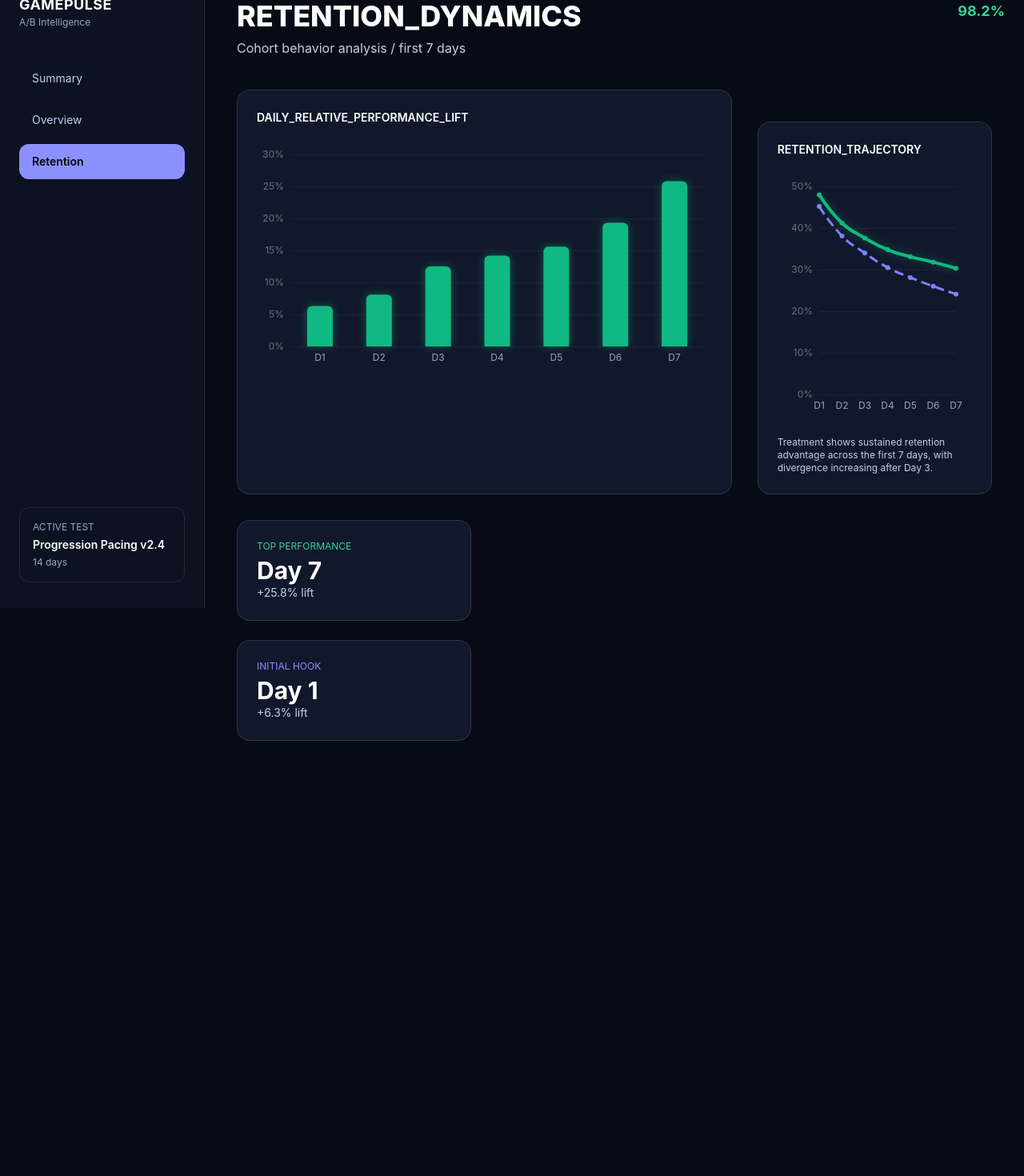
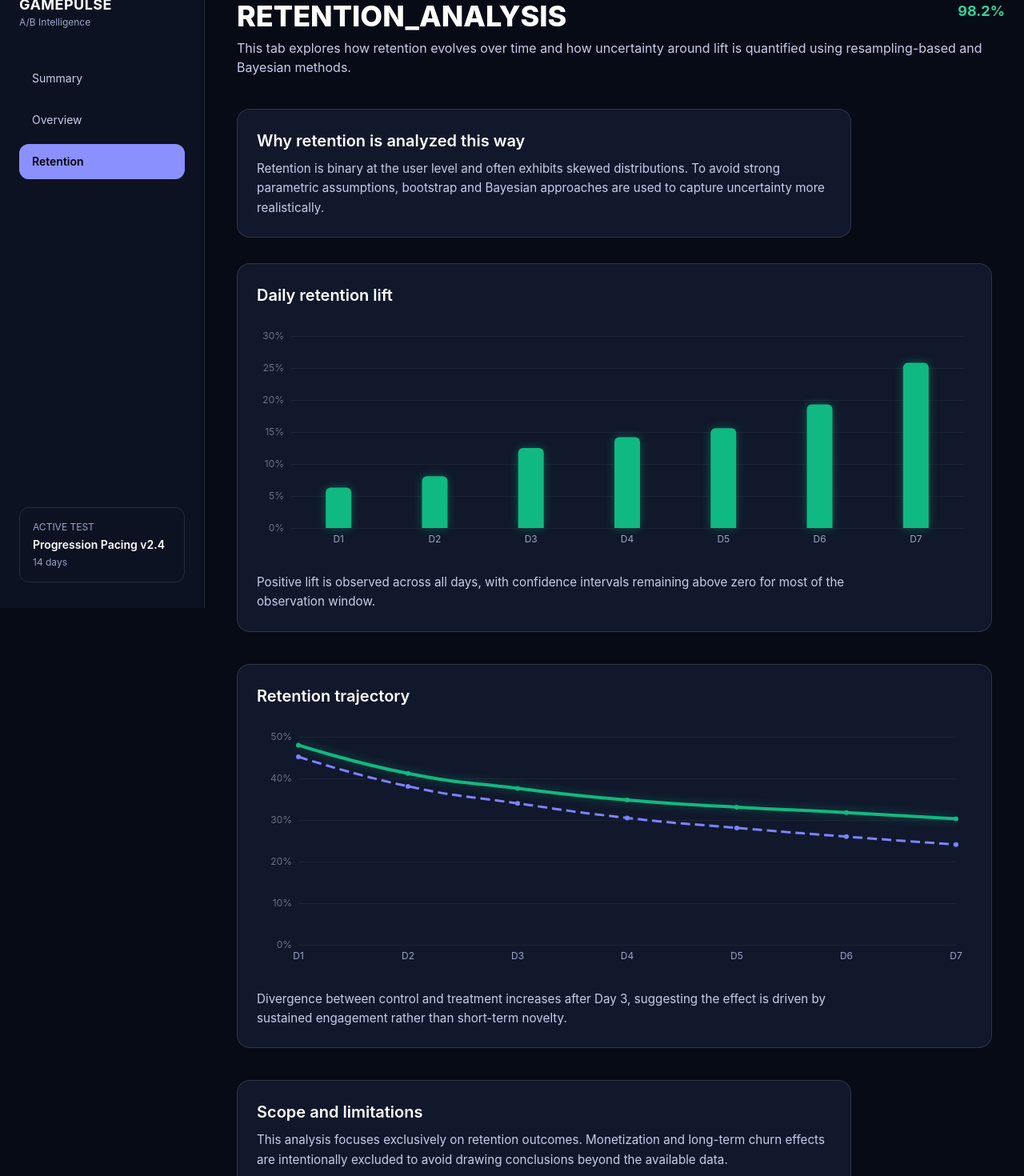
Before and after one commit to pankrulez/Mobile-Games-AB-Testing, a Next.js app in the folder web/: page /retention in a window 1280 px wide. Shown: the part 40-1510 px from the top of the page at 80% size. Before the commit the page ends 1006 px from the top, so only its background shows below. Built offline with nearby package versions, Linux system fonts and the light colour scheme.

Commit message:
add more statistical insights

```diff
--- a/web/app/overview/page.tsx
+++ b/web/app/overview/page.tsx
@@ -8,13 +8,13 @@ export default function OverviewPage() {
       </h1>
 
       <p className="body mb-10 max-w-3xl">
-        High-level comparison of control and treatment variants across
-        primary retention metrics. This view is designed for fast,
-        executive-level decision making.
+        This view provides a high-level snapshot of experiment performance
+        across primary retention metrics. It is designed for fast,
+        decision-oriented interpretation.
       </p>
 
       {/* KPI GRID */}
-      <div className="grid grid-cols-1 md:grid-cols-2 lg:grid-cols-4 gap-6 mb-12">
+      <div className="grid grid-cols-1 md:grid-cols-2 lg:grid-cols-4 gap-6 mb-10">
         <div className="card card-equal p-6">
           <KpiCard title="D1 RETENTION" value="45.2%" delta="+6.3%" />
         </div>
@@ -29,17 +29,27 @@ export default function OverviewPage() {
         </div>
       </div>
 
-      {/* Explanation */}
-      <div className="card p-6 max-w-3xl">
+      {/* Interpretation */}
+      <div className="card p-6 max-w-3xl mb-6">
         <h2 className="heading-md mb-2">
           How to interpret this view
         </h2>
         <p className="body">
-          The treatment variant shows consistent improvement across both
-          Day-1 and Day-7 retention. A Bayesian posterior probability above
-          98% indicates that the observed lift is highly unlikely to be
-          due to random chance. Distributional behavior and daily dynamics
-          are explored in the Retention tab.
+          Metrics shown here intentionally focus on primary KPIs only.
+          Relative improvements are translated into absolute lift to
+          emphasize practical impact rather than percentage optics.
+        </p>
+      </div>
+
+      {/* Limitations */}
+      <div className="card p-6 max-w-3xl">
+        <h2 className="heading-md mb-2">
+          What this view does not show
+        </h2>
+        <p className="body">
+          This overview does not include distributional uncertainty or
+          time-based dynamics. Those details are explored in the Retention tab
+          to avoid cluttering executive decision-making.
         </p>
       </div>
     </section>
--- a/web/app/retention/page.tsx
+++ b/web/app/retention/page.tsx
@@ -17,61 +17,61 @@ export default function RetentionPage() {
   return (
     <section>
       <h1 className="text-4xl font-extrabold mb-2">
-        RETENTION_DYNAMICS
+        RETENTION_ANALYSIS
       </h1>
       <p className="text-[var(--text-secondary)] mb-10">
-        Cohort behavior analysis / first 7 days
+        This tab explores how retention evolves over time and how uncertainty
+        around lift is quantified using resampling-based and Bayesian methods.
       </p>
 
-      <div className="grid grid-cols-1 lg:grid-cols-3 gap-8">
-        {/* Chart */}
-        <div className="card p-6 lg:col-span-2">
-          <h2 className="text-sm font-semibold mb-4">
-            DAILY_RELATIVE_PERFORMANCE_LIFT
+      {/* Why this analysis */}
+      <div className="card p-6 max-w-3xl mb-8">
+        <h2 className="heading-md mb-2">
+          Why retention is analyzed this way
         </h2>
-          <RetentionLiftChart data={liftData} />
-        </div>
-
-        {/* Retention trajectory */}
-        <div className="card p-6 mt-10">
-          <h2 className="text-sm font-semibold mb-4">
-            RETENTION_TRAJECTORY
-          </h2>
-
-          <RetentionTrajectoryChart />
-
-          <p className="mt-3 text-xs text-[var(--text-secondary)]">
-            Treatment shows sustained retention advantage across the first 7 days,
-            with divergence increasing after Day 3.
+        <p className="body">
+          Retention is binary at the user level and often exhibits skewed
+          distributions. To avoid strong parametric assumptions, bootstrap
+          and Bayesian approaches are used to capture uncertainty more
+          realistically.
         </p>
       </div>
 
-        {/* Callouts */}
-        <div className="space-y-6">
-          <div className="card p-6 border border-[var(--accent-green)]/40">
-            <p className="text-xs text-[var(--accent-green)] mb-1">
-              TOP PERFORMANCE
-            </p>
-            <div className="text-3xl font-bold">
-              Day 7
-            </div>
-            <p className="text-sm text-[var(--text-secondary)]">
-              +25.8% lift
+      {/* Lift chart */}
+      <div className="card p-6 mb-10">
+        <h2 className="heading-md mb-4">
+          Daily retention lift
+        </h2>
+        <RetentionLiftChart data={liftData} />
+        <p className="body mt-4 max-w-3xl">
+          Positive lift is observed across all days, with confidence intervals
+          remaining above zero for most of the observation window.
         </p>
       </div>
 
-          <div className="card p-6 border border-[var(--accent-blue)]/40">
-            <p className="text-xs text-[var(--accent-blue)] mb-1">
-              INITIAL HOOK
-            </p>
-            <div className="text-3xl font-bold">
-              Day 1
-            </div>
-            <p className="text-sm text-[var(--text-secondary)]">
-              +6.3% lift
+      {/* Trajectory chart */}
+      <div className="card p-6 mb-10">
+        <h2 className="heading-md mb-4">
+          Retention trajectory
+        </h2>
+        <RetentionTrajectoryChart />
+        <p className="body mt-4 max-w-3xl">
+          Divergence between control and treatment increases after Day 3,
+          suggesting the effect is driven by sustained engagement rather than
+          short-term novelty.
         </p>
       </div>
-        </div>
+
+      {/* Limitations */}
+      <div className="card p-6 max-w-3xl">
+        <h2 className="heading-md mb-2">
+          Scope and limitations
+        </h2>
+        <p className="body">
+          This analysis focuses exclusively on retention outcomes. Monetization
+          and long-term churn effects are intentionally excluded to avoid
+          drawing conclusions beyond the available data.
+        </p>
       </div>
     </section>
   );
--- a/web/app/summary/page.tsx
+++ b/web/app/summary/page.tsx
@@ -7,8 +7,10 @@ export default function SummaryPage() {
         STATISTICAL_JOURNEY
       </h1>
       <p className="body mb-10 max-w-3xl">
-        End-to-end reasoning behind the experiment design,
-        statistical validation, and final recommendation.
+        This project evaluates whether delaying a progression gate from
+        level 30 to level 40 improves early player retention in a mobile game.
+        The analysis focuses on decision reliability rather than isolated
+        statistical significance.
       </p>
 
       <div className="grid grid-cols-1 md:grid-cols-2 gap-6">
@@ -66,6 +68,45 @@ export default function SummaryPage() {
           </p>
         </div>
 
+          {/* How to read */}
+        <div className="card p-6 mb-6">
+          <h2 className="heading-md mb-2">
+            How to read this experiment
+          </h2>
+          <p className="body">
+            Instead of relying on a single hypothesis test, results are assessed
+            using multiple complementary statistical approaches. This reduces
+            false confidence and better reflects how real product decisions are
+            made under uncertainty.
+          </p>
+        </div>
+
+        {/* Methods overview */}
+        <div className="card p-6 mb-6">
+          <h2 className="heading-md mb-2">
+            Methods used
+          </h2>
+          <p className="body">
+            Bootstrap confidence intervals quantify uncertainty without
+            distributional assumptions. Permutation testing validates statistical
+            significance through label randomization. Bayesian inference provides
+            a direct probability that the treatment outperforms control.
+          </p>
+        </div>
+
+        {/* Decision framing */}
+        <div className="card p-6">
+          <h2 className="heading-md mb-2">
+            Decision framing
+          </h2>
+          <p className="body">
+            If run in production, these results would support rolling out the
+            treatment to all users, with continued monitoring for longer-term
+            retention effects. Remaining uncertainty lies primarily beyond the
+            seven-day window.
+          </p>
+        </div>
+
         <div className="mt-10 max-w-xl">
           <BayesianValidationCard />
         </div>
--- a/web/components/MethodsModal.tsx
+++ b/web/components/MethodsModal.tsx
@@ -68,6 +68,24 @@ export default function MethodsModal({
           </p>
         </div>
 
+        <div className="card p-6 max-w-xl">
+          <h2 className="heading-md mb-2">
+            Why multiple statistical methods are used
+          </h2>
+
+          <p className="body mb-6">
+            No single statistical method fully captures uncertainty in behavioral
+            experiments. Using multiple approaches helps validate that observed
+            effects are not artifacts of a specific test choice.
+          </p>
+
+          <ul className="body space-y-2">
+            <li>• Bootstrap intervals quantify variability without assumptions</li>
+            <li>• Permutation tests validate significance through randomization</li>
+            <li>• Bayesian inference provides intuitive probability statements</li>
+          </ul>
+        </div>
+
         <div className="mt-6 flex justify-end">
           <button
             onClick={onClose}
```
Lines whose indentation alone changed are shown as unchanged.
